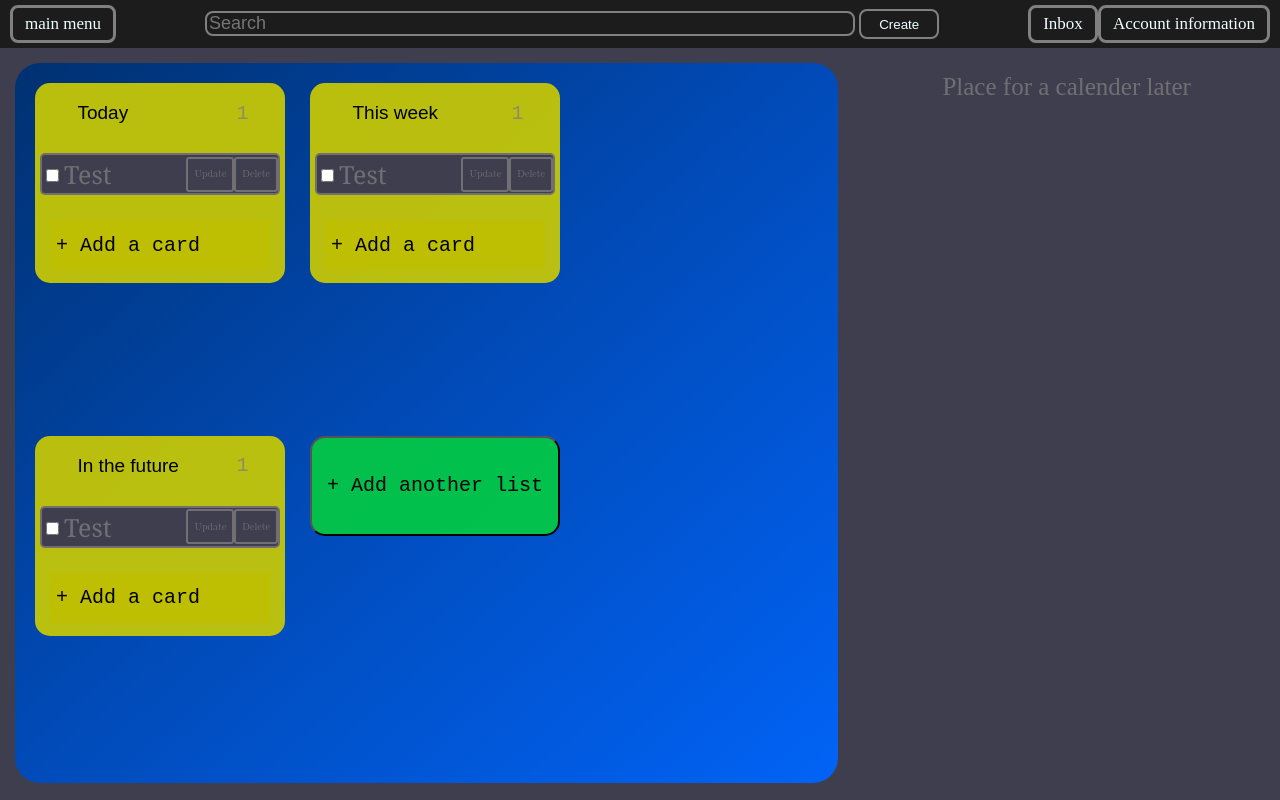
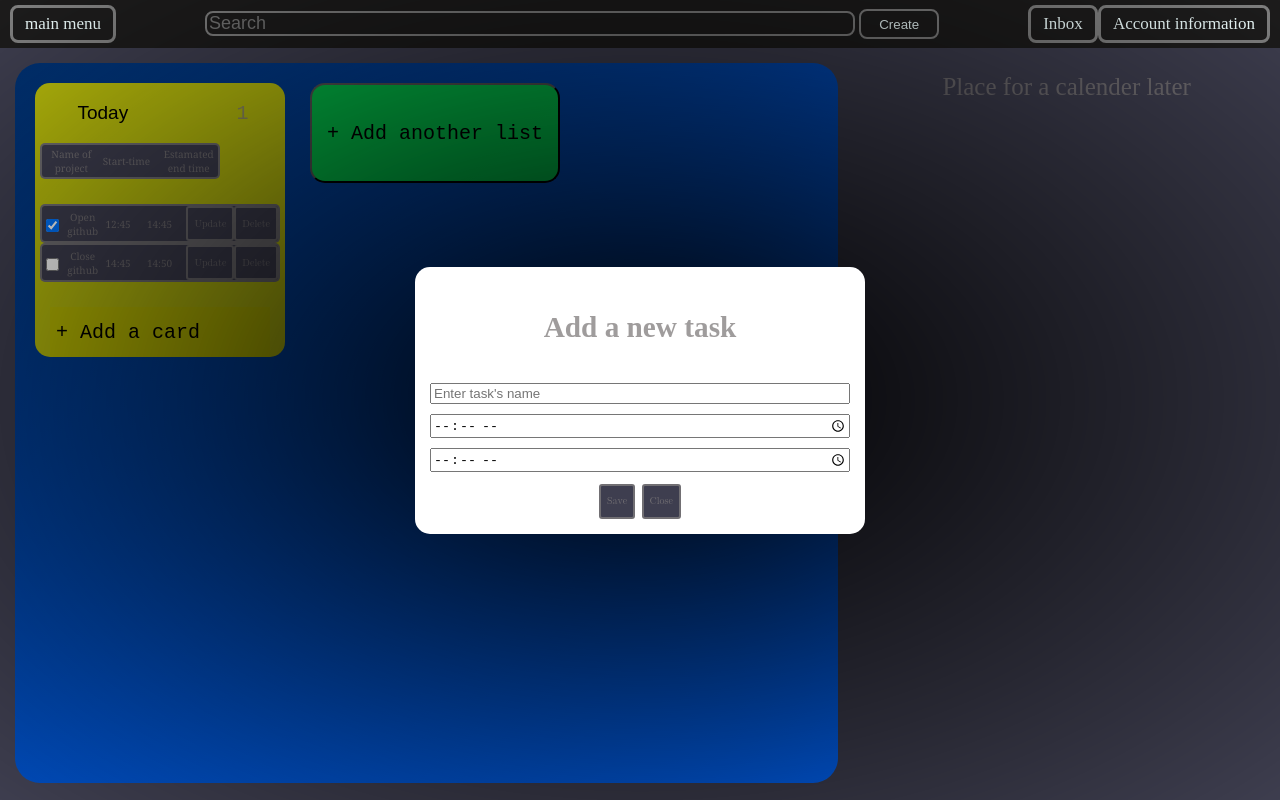
Before and after one commit to Domantas-L/fitness-tracker, a plain HTML site: page index.html in a window 1280 px wide. Both pictures are taken after a click on the button "+ Add a card". Drawn offline with Linux system fonts and the light colour scheme.

Commit message:
feat:Added data entering form

```diff
--- /dev/null
+++ b/Script.js
@@ -0,0 +1,104 @@
+
+let TodayMockData = [
+    {
+        Done: true,
+        id: 1,
+        name: "Open github",
+        Start: "12:45",
+        End: "14:45"
+    },
+    {
+        Done: false,
+        id: 2,
+        name: "Close github",
+        Start: "14:45",
+        End: "14:50"
+    },
+];
+const form_overlay = document.querySelector("#form-overlay");
+const task_form = document.querySelector("#task_form");
+const form_open_btn = document.querySelector("#open-form-btn");
+const form_close_btn = document.querySelector("#Close-form-btn");
+const Add_new_list = document.querySelector("#Board");
+
+form_open_btn.addEventListener("click",() =>{
+    form_overlay.classList.remove("hidden");
+});
+
+
+
+form_close_btn.addEventListener("click",()=>
+{
+    form_overlay.classList.add("hidden");
+    task_form.reset();
+});
+function AddTodayTask(task)
+{
+    const newData = {
+    id: Date.now(),
+    name: document.querySelector("#Task_name").value,
+    Start: document.querySelector("#Task_Start_time").value,
+    End: document.querySelector("#Task_End_time").value,
+    Done: false
+    };
+    TodayMockData.push(newData);
+    return newData;
+}
+task_form.addEventListener("submit",(event)=>
+{
+    event.preventDefault();
+
+   AddTodayTask(
+    {
+    name: document.querySelector("#Task_name").value,
+    Start: document.querySelector("#Task_Start_time").value,
+    End: document.querySelector("#Task_End_time").value
+    }
+   );
+
+    RenderTodayTask();
+
+    form_overlay.classList.add("hidden");
+    task_form.reset();
+});
+
+function getTodayTask()
+{
+    if (TodayMockData.length === 0) {
+        console.log("The list is empty")
+        return [];
+    }
+    return TodayMockData;
+}
+RenderTodayTask();
+
+function RenderTodayTask() {
+    const today_list = document.querySelector("#Today-List");
+    if (TodayMockData.length == 0) {
+        today_list.innerHTML = "<li><p>Nothing was added yet</p></li>";
+        return;
+    }
+    today_list.innerHTML = TodayMockData.map(w =>
+    `<li class="list-item">
+      <label for=" task-check-box">
+            <input type="checkbox" class="List-checkbox" id="Task-${w.id}" ${w.Done ? "checked" : ""}>
+        </label>
+         <div class="List-task-text">
+            <span> ${w.name}</span>
+        </div>
+        <div class="List-task-text">
+            <span> ${w.Start}</span>
+        </div>
+        <div class="List-task-text">
+            <span> ${w.End}</span>
+        </div>
+    <div class="List-btn-display">
+        <button class="List-btn">Update</button>
+        <button class="List-btn">Delete</button>
+    </div>
+    </li>`
+    ).join("");
+    console.log("This works");
+}
+
+RenderTodayTask();
--- a/Style.css
+++ b/Style.css
@@ -114,6 +114,23 @@ main
     display: flex;
     align-items: center;
 }
+
+.top-list-item
+{
+    list-style-type: none;
+    display: flex;
+    justify-content: space-between;
+    align-items: center;
+    justify-items: center;
+    background-color: #3e3e4f;
+    border-radius: 5px;
+    border: solid var(--text-color) 2px;
+    width: 75%;
+}
+.top-List-items-display
+{
+    padding: 0 5px;
+}
 .list-item
 {
     list-style-type: none;
@@ -161,6 +178,7 @@ main
     width: 100%;
     padding: 2px;
     font-family: Georgia, 'Times New Roman', Times, serif;
+    font-size: 10px;
 }
 .List-checkbox:hover
 {
@@ -206,6 +224,43 @@ main
      background-color: rgba(3, 223, 72, 0.916);
      cursor: pointer;
 }
+
+.form-overlay{
+    z-index: 1000;
+    align-items: center;
+    justify-content: center;
+    background: radial-gradient(black, transparent);
+    position: fixed;
+    inset: 0;
+    display: flex;
+}
+.floating_form{
+    gap: 10px;
+    flex-direction: column;
+    display: flex;
+    height: auto;
+    width: 450px;
+    background: white;
+    border-radius: 15px;
+    padding: 15px;
+}
+.hidden {
+  display: none;
+}
+.form-actions {
+  display: flex;
+  gap: 10px;
+}
+
+
+
+
+
+
+
+
+
+
 @media(max-width: 840px)
 {
     .nav-search-bar
--- a/index.html
+++ b/index.html
@@ -27,112 +27,41 @@
     </header>
     <main>
         <section aria-labelledby="Board-area" class="Board">
-            <section class="single-board">
+            <section class="single-board" id ="Board">
                 <header class="Board-header">
                     <button type="button" class="Board-name-btn">Today</button>
-                    <input type="text" class="column-name-input" value="Today" aria-label="Column name" hidden>
+                    <input type="text" class="column-name-input" value="Today" aria-label="Column name" hidden id="Board_name">
                     <span class="Task-counter">1</span>
                 </header>
                 <article>
-                    <ul class="List-items-display">
-                        <li class="list-item">
-                            <label for=" task-check-box">
-                                <input type="checkbox" class ="List-checkbox">
-                            </label>
-                            <div class ="List-task-text" >
-                                <span> Test</span>
+                    <article class="top-List-items-display">
+                        <div class="top-list-item">
+                            <div class="List-task-text">
+                                <span> Name of project</span>
                             </div>
-                            <div class = "List-btn-display">
-                                <button class="List-btn">
-                                    Update
-                                </button>
-                                <button class="List-btn">
-                                    Delete
-                                </button>
+                            <div class="List-task-text">
+                                <span> Start-time</span>
                             </div>
-                        </li>
+                            <div class="List-task-text">
+                                <span> Estamated end time</span>
+                            </div>
+                            <div class="List-btn-display">
+                            </div>
+                        </div>
+                    </article>
+                    <ul class="List-items-display" id="Today-List">
+
                     </ul>
                 </article>
                 <footer class="List-footer">
                     <div>
-                    <button class = "Add-btn">
-                        + Add a card
-                        </div>
-                    </button>
+                        <button type="button" class="Add-btn" id="open-form-btn">+ Add a card</button>
+                    </div>
                 </footer>
             </section>
-           <section class="single-board">
-                <header class="Board-header">
-                    <button type="button" class="Board-name-btn">This week</button>
-                    <input type="text" class="column-name-input" value="Today" aria-label="Column name" hidden>
-                    <span class="Task-counter">1</span>
-                </header>
-                <article>
-                    <ul class="List-items-display">
-                        <li class="list-item">
-                            <label for=" task-check-box">
-                                <input type="checkbox" class ="List-checkbox">
-                            </label>
-                            <div class ="List-task-text" >
-                                <span> Test</span>
-                            </div>
-                            <div class = "List-btn-display">
-                                <button class="List-btn">
-                                    Update
-                                </button>
-                                <button class="List-btn">
-                                    Delete
-                                </button>
-                            </div>
-                        </li>
-                    </ul>
-                </article>
-                <footer class="List-footer">
-                    <div>
-                    <button class = "Add-btn">
-                        + Add a card
-                        </div>
-                    </button>
-                </footer>
-            </section>
-            <section class="single-board">
-                <header class="Board-header">
-                    <button type="button" class="Board-name-btn">In the future</button>
-                    <input type="text" class="column-name-input" value="Today" aria-label="Column name" hidden>
-                    <span class="Task-counter">1</span>
-                </header>
-                <article>
-                    <ul class="List-items-display">
-                        <li class="list-item">
-                            <label for=" task-check-box">
-                                <input type="checkbox" class ="List-checkbox">
-                            </label>
-                            <div class ="List-task-text" >
-                                <span> Test</span>
-                            </div>
-                            <div class = "List-btn-display">
-                                <button class="List-btn">
-                                    Update
-                                </button>
-                                <button class="List-btn">
-                                    Delete
-                                </button>
-                            </div>
-                        </li>
-                    </ul>
-                </article>
-                <footer class="List-footer">
-                    <div>
-                    <button class = "Add-btn">
-                        + Add a card
-                        </div>
-                    </button>
-                </footer>
-            </section>
+
             <section>
-                <Button class = "Add-list-btn">
-                    + Add another list
-                </Button>
+                <button class="Add-list-btn">+ Add another list</button>
             </section>
         </section>
         <section aria-labelledby="calender-area">
@@ -141,9 +70,24 @@
             </p>
         </section>
 
-
     </main>
 
+    <section id="form-overlay" class="form-overlay hidden">
+        <form id="task_form" class="floating_form">
+            <h3>Add a new task</h3>
+            <input type="text" id="Task_name" placeholder="Enter task's name" required>
+            <input type="time" id="Task_Start_time" required>
+            <input type="time" id="Task_End_time" required>
+
+            <article class="Form-action">
+                <button type="submit" class="List-btn">Save </button>
+                <button type="button" id="Close-form-btn" class="List-btn">Close</button>
+            </article>
+
+        </form>
+
+    </section>
+    <script src="Script.js"></script>
 </body>
 
 </html>
```
